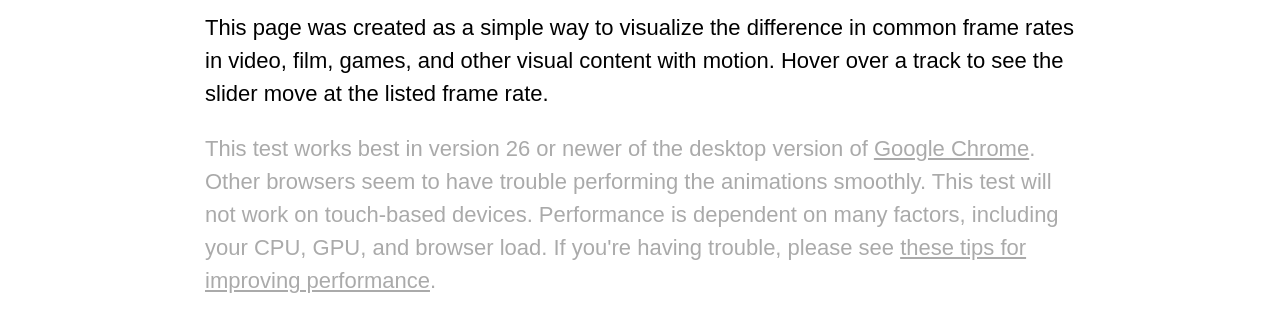
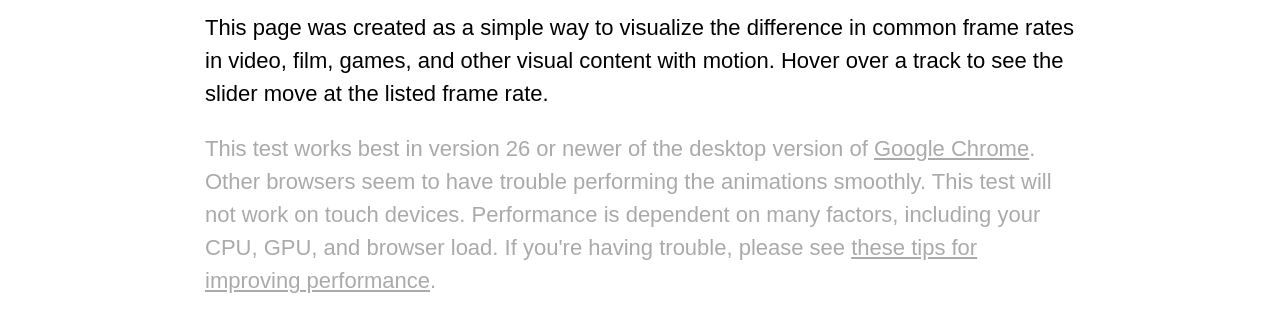
Before and after one commit to jholloway/fps, a plain HTML site: page index.html in a window 1280 px wide. Shown: the part 113-429 px from the top of the page. Drawn offline with Linux system fonts and the light colour scheme.

Commit message:
fixed typo

```diff
--- a/index.html
+++ b/index.html
@@ -13,7 +13,7 @@
 
       <h1>Frame Rate Visualization</h1>
       <p>This page was created as a simple way to visualize the difference in common frame rates in video, film, games, and other visual content with motion. Hover over a track to see the slider move at the listed frame rate.</p>
-      <p class="note">This test works best in version 26 or newer of the desktop version of <a href="http://is.gd/C4r0m">Google Chrome</a>. Other browsers seem to have trouble performing the animations smoothly. This test will not work on touch-based devices. Performance is dependent on many factors, including your CPU, GPU, and browser load. If you're having trouble, please see <a href="about.html#performance">these tips for improving performance</a>.</p>
+      <p class="note">This test works best in version 26 or newer of the desktop version of <a href="http://is.gd/C4r0m">Google Chrome</a>. Other browsers seem to have trouble performing the animations smoothly. This test will not work on touch devices. Performance is dependent on many factors, including your CPU, GPU, and browser load. If you're having trouble, please see <a href="about.html#performance">these tips for improving performance</a>.</p>
 
       <div class="widget">
         <div class="label"><h2>15fps</h2></div>
```
